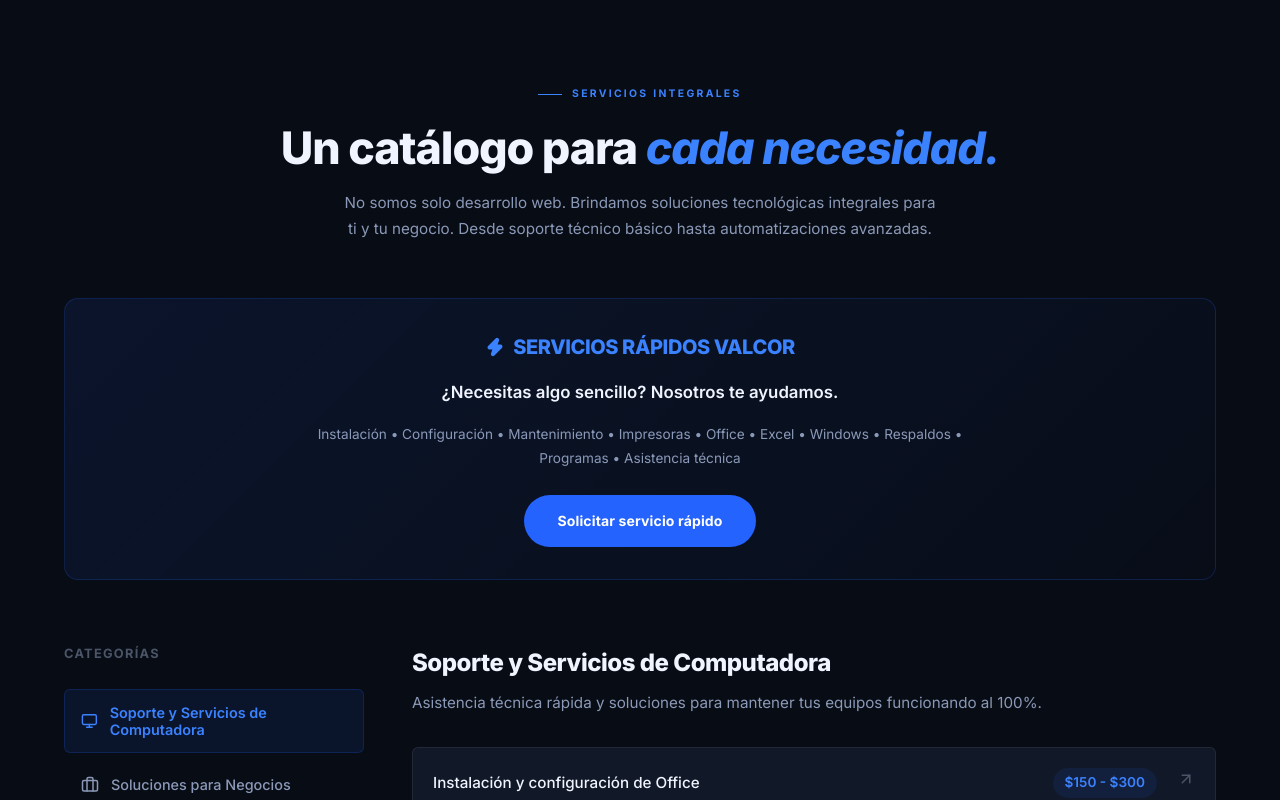
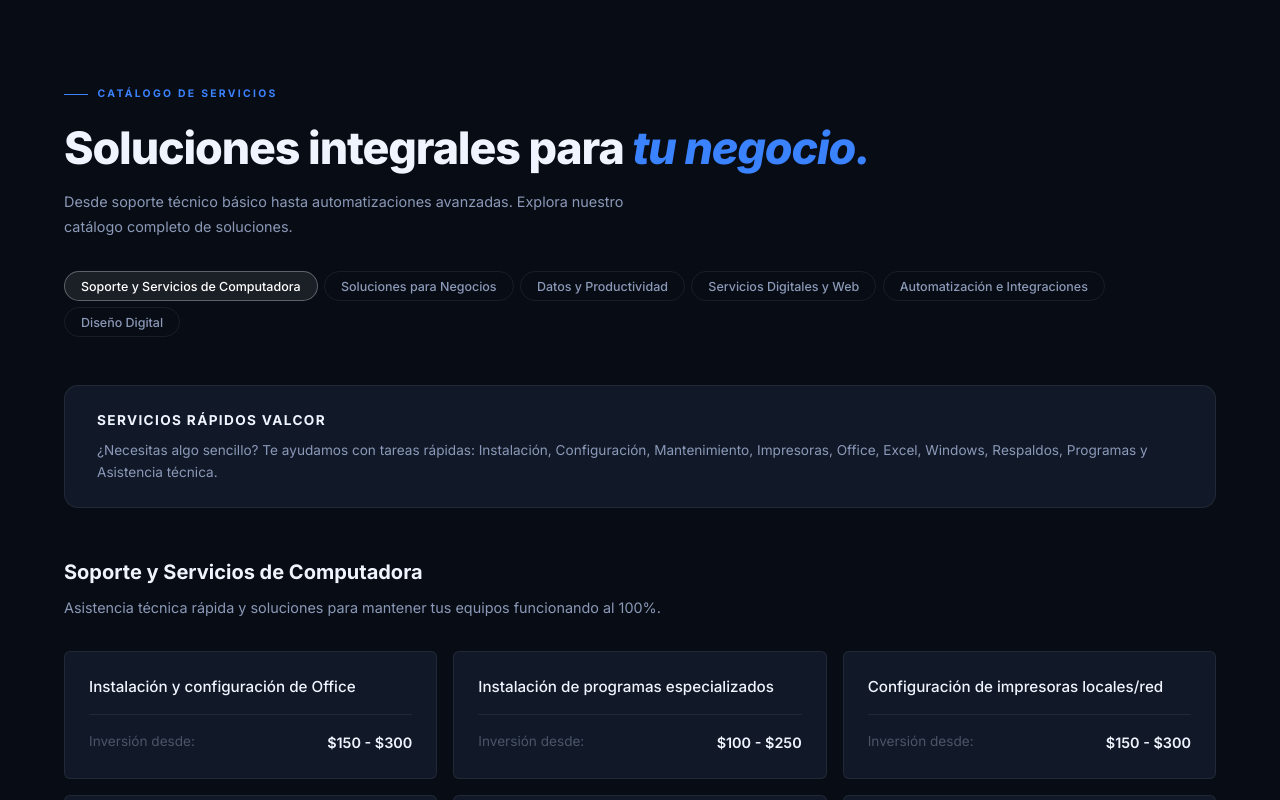
Before and after one commit to Alan-Cortez/ValcorSolutions, a Next.js app: page / in a window 1280 px wide. Shown: the part 2060-2860 px from the top of the page. Built offline with nearby package versions, Linux system fonts and the light colour scheme.

Commit message:
refactor: Redesign Catalog to match site aesthetic and remove icons

```diff
--- a/components/public/Catalog.tsx
+++ b/components/public/Catalog.tsx
@@ -2,134 +2,96 @@
 
 import { useState } from 'react';
 import { motion, AnimatePresence } from 'framer-motion';
-import { ArrowUpRight, Zap, Monitor, Smartphone, Briefcase, Database, CloudLightning, PenTool } from 'lucide-react';
 import { catalogData } from '@/lib/catalog';
-
-const iconMap: Record<string, React.ElementType> = {
-  'soporte-computadora': Monitor,
-  'soluciones-negocios': Briefcase,
-  'datos-productividad': Database,
-  'servicios-digitales': Smartphone,
-  'automatizacion': CloudLightning,
-  'diseno-digital': PenTool,
-};
 
 export default function Catalog() {
   const [activeTab, setActiveTab] = useState(catalogData[0].id);
-
   const activeCategory = catalogData.find((c) => c.id === activeTab) || catalogData[0];
 
   return (
     <section id="catalogo" className="section" style={{ background: 'var(--bg-primary)', borderTop: '1px solid var(--bg-border)' }}>
       <div className="container">
-        {/* Header */}
+
+        {/* Header similar to Portfolio */}
+        <div className="catalog-header" style={{ marginBottom: '3rem' }}>
           <motion.div
             initial={{ opacity: 0, y: 20 }}
             whileInView={{ opacity: 1, y: 0 }}
             viewport={{ once: true }}
             transition={{ duration: 0.6 }}
-          style={{ marginBottom: '3.5rem', textAlign: 'center' }}
+            style={{ marginBottom: '2rem' }}
           >
-          <div className="section-label" style={{ justifyContent: 'center' }}>
-            Servicios Integrales
-          </div>
-          <h2 className="text-headline" style={{ marginBottom: '1rem' }}>
-            Un catálogo para <span className="accent">cada necesidad.</span>
+            <div className="section-label">Catálogo de Servicios</div>
+            <h2 className="text-headline">
+              Soluciones integrales para <span className="accent">tu negocio.</span>
             </h2>
-          <p style={{ color: 'var(--text-secondary)', fontSize: '0.95rem', maxWidth: 600, margin: '0 auto', lineHeight: 1.7 }}>
-            No somos solo desarrollo web. Brindamos soluciones tecnológicas integrales para ti y tu negocio.
-            Desde soporte técnico básico hasta automatizaciones avanzadas.
+            <p style={{ color: 'var(--text-secondary)', marginTop: '1rem', fontSize: '0.9rem', lineHeight: 1.7, maxWidth: 600 }}>
+              Desde soporte técnico básico hasta automatizaciones avanzadas. Explora nuestro catálogo completo de soluciones.
             </p>
           </motion.div>
 
-        {/* Quick Services Banner */}
-        <motion.div
-          initial={{ opacity: 0, scale: 0.98 }}
-          whileInView={{ opacity: 1, scale: 1 }}
-          viewport={{ once: true }}
-          style={{
-            background: 'linear-gradient(135deg, rgba(37,99,255,0.1), rgba(37,99,255,0.02))',
-            border: '1px solid rgba(37,99,255,0.2)',
-            borderRadius: 'var(--radius-md)',
-            padding: '2rem',
-            marginBottom: '4rem',
-            display: 'flex',
-            flexDirection: 'column',
-            alignItems: 'center',
-            textAlign: 'center',
-            gap: '1rem'
-          }}
-        >
-          <div style={{ display: 'flex', alignItems: 'center', gap: '0.5rem', color: 'var(--blue-vivid)', fontWeight: 800, letterSpacing: '-0.02em', fontSize: '1.25rem' }}>
-            <Zap size={20} fill="var(--blue-vivid)" /> SERVICIOS RÁPIDOS VALCOR
-          </div>
-          <p style={{ color: 'var(--text-primary)', fontWeight: 600, fontSize: '1.05rem' }}>
-            ¿Necesitas algo sencillo? Nosotros te ayudamos.
-          </p>
-          <p style={{ color: 'var(--text-secondary)', fontSize: '0.85rem', maxWidth: 700, lineHeight: 1.8 }}>
-            Instalación • Configuración • Mantenimiento • Impresoras • Office • Excel • Windows • Respaldos • Programas • Asistencia técnica
-          </p>
-          <a href="#contacto" className="btn btn-primary" style={{ marginTop: '0.5rem' }}>
-            Solicitar servicio rápido
-          </a>
-        </motion.div>
-
-        {/* Catalog Navigation */}
-        <div className="catalog-layout">
-          <div className="catalog-sidebar">
-            <h3 style={{ fontSize: '0.8rem', fontWeight: 700, color: 'var(--text-muted)', textTransform: 'uppercase', letterSpacing: '0.1em', marginBottom: '1.5rem' }}>
-              Categorías
-            </h3>
-            <div style={{ display: 'flex', flexDirection: 'column', gap: '0.5rem' }}>
-              {catalogData.map((cat) => {
-                const Icon = iconMap[cat.id] || Monitor;
-                const isActive = activeTab === cat.id;
-                return (
+          <div style={{ display: 'flex', gap: '0.4rem', flexWrap: 'wrap' }}>
+            {catalogData.map((cat) => (
               <button
                 key={cat.id}
                 onClick={() => setActiveTab(cat.id)}
                 style={{
-                      display: 'flex', alignItems: 'center', gap: '0.75rem',
-                      padding: '0.875rem 1rem',
-                      borderRadius: 'var(--radius-sm)',
-                      background: isActive ? 'var(--blue-subtle)' : 'transparent',
-                      color: isActive ? 'var(--blue-vivid)' : 'var(--text-secondary)',
-                      fontWeight: isActive ? 600 : 500,
-                      fontSize: '0.9rem',
-                      textAlign: 'left',
+                  padding: '0.4rem 1rem',
+                  borderRadius: 'var(--radius-pill)',
+                  fontSize: '0.78rem',
+                  fontWeight: 500,
+                  border: '1px solid',
                   transition: 'all 0.2s',
-                      border: '1px solid',
-                      borderColor: isActive ? 'rgba(37,99,255,0.2)' : 'transparent',
+                  borderColor: activeTab === cat.id ? 'rgba(255,255,255,0.3)' : 'var(--bg-border)',
+                  background: activeTab === cat.id ? 'rgba(255,255,255,0.08)' : 'transparent',
+                  color: activeTab === cat.id ? 'var(--white)' : 'var(--text-secondary)',
                 }}
               >
-                    <Icon size={18} />
                 {cat.title}
               </button>
-                );
-              })}
+            ))}
           </div>
         </div>
 
-          {/* Catalog Content */}
-          <div className="catalog-content">
+        {/* Quick Services clean text - no emojis or gradients */}
+        <div style={{
+          background: 'var(--bg-surface)',
+          border: '1px solid var(--bg-border)',
+          borderRadius: 'var(--radius-md)',
+          padding: '1.5rem 2rem',
+          marginBottom: '3rem',
+          display: 'flex',
+          flexDirection: 'column',
+          gap: '0.5rem'
+        }}>
+          <h3 style={{ fontSize: '0.85rem', fontWeight: 700, letterSpacing: '0.1em', textTransform: 'uppercase', color: 'var(--text-primary)' }}>
+            Servicios Rápidos Valcor
+          </h3>
+          <p style={{ color: 'var(--text-secondary)', fontSize: '0.85rem', lineHeight: 1.6 }}>
+            ¿Necesitas algo sencillo? Te ayudamos con tareas rápidas: Instalación, Configuración, Mantenimiento, Impresoras, Office, Excel, Windows, Respaldos, Programas y Asistencia técnica.
+          </p>
+        </div>
+
+        {/* Category Content */}
+        <div style={{ minHeight: '400px' }}>
           <AnimatePresence mode="wait">
             <motion.div
               key={activeCategory.id}
-                initial={{ opacity: 0, x: 10 }}
-                animate={{ opacity: 1, x: 0 }}
-                exit={{ opacity: 0, x: -10 }}
-                transition={{ duration: 0.3 }}
+              initial={{ opacity: 0, y: 10 }}
+              animate={{ opacity: 1, y: 0 }}
+              exit={{ opacity: 0, y: -10 }}
+              transition={{ duration: 0.2 }}
             >
               <div style={{ marginBottom: '2rem' }}>
-                  <h3 style={{ fontSize: '1.5rem', fontWeight: 800, color: 'var(--text-primary)', marginBottom: '0.5rem', letterSpacing: '-0.02em' }}>
+                <h3 style={{ fontSize: '1.25rem', fontWeight: 700, color: 'var(--text-primary)', marginBottom: '0.5rem' }}>
                   {activeCategory.title}
                 </h3>
-                  <p style={{ color: 'var(--text-secondary)', fontSize: '0.95rem', lineHeight: 1.6 }}>
+                <p style={{ color: 'var(--text-secondary)', fontSize: '0.9rem' }}>
                   {activeCategory.description}
                 </p>
               </div>
 
-                <div style={{ display: 'flex', flexDirection: 'column', gap: '0.75rem' }}>
+              <div className="catalog-grid">
                 {activeCategory.services.map((service) => (
                   <div
                     key={service.id}
@@ -137,27 +99,27 @@
                       background: 'var(--bg-surface)',
                       border: '1px solid var(--bg-border)',
                       borderRadius: 'var(--radius-sm)',
-                        padding: '1.25rem',
+                      padding: '1.5rem',
                       display: 'flex',
+                      flexDirection: 'column',
                       justifyContent: 'space-between',
-                        alignItems: 'center',
                       gap: '1rem',
-                        flexWrap: 'wrap',
                       transition: 'border-color 0.2s',
                     }}
                     onMouseEnter={(e) => (e.currentTarget.style.borderColor = 'var(--bg-border-hover)')}
                     onMouseLeave={(e) => (e.currentTarget.style.borderColor = 'var(--bg-border)')}
                   >
-                      <div style={{ fontWeight: 500, fontSize: '0.95rem', color: 'var(--text-primary)' }}>
+                    <div style={{ fontWeight: 500, fontSize: '0.95rem', color: 'var(--text-primary)', lineHeight: 1.4 }}>
                       {service.name}
                     </div>
-                      <div style={{ display: 'flex', alignItems: 'center', gap: '1.25rem' }}>
-                        <span style={{ fontSize: '0.85rem', fontWeight: 600, color: 'var(--blue-vivid)', background: 'var(--blue-subtle)', padding: '0.25rem 0.75rem', borderRadius: 'var(--radius-pill)' }}>
+
+                    <div style={{ display: 'flex', alignItems: 'center', justifyContent: 'space-between', marginTop: 'auto', paddingTop: '1rem', borderTop: '1px solid var(--bg-border)' }}>
+                      <span style={{ fontSize: '0.85rem', color: 'var(--text-muted)' }}>
+                        Inversión desde:
+                      </span>
+                      <span style={{ fontSize: '0.9rem', fontWeight: 600, color: 'var(--text-primary)' }}>
                         {service.price}
                       </span>
-                        <a href="#contacto" style={{ color: 'var(--text-muted)', transition: 'color 0.2s' }} onMouseEnter={e => e.currentTarget.style.color = 'var(--white)'} onMouseLeave={e => e.currentTarget.style.color = 'var(--text-muted)'}>
-                          <ArrowUpRight size={18} />
-                        </a>
                     </div>
                   </div>
                 ))}
@@ -166,28 +128,21 @@
           </AnimatePresence>
         </div>
       </div>
-      </div>
 
       <style>{`
-        .catalog-layout {
+        .catalog-grid {
           display: grid;
-          grid-template-columns: 300px 1fr;
-          gap: 3rem;
-          align-items: start;
+          grid-template-columns: repeat(3, 1fr);
+          gap: 1rem;
         }
         @media (max-width: 900px) {
-          .catalog-layout {
+          .catalog-grid {
+            grid-template-columns: repeat(2, 1fr);
+          }
+        }
+        @media (max-width: 560px) {
+          .catalog-grid {
             grid-template-columns: 1fr;
-            gap: 2rem;
-          }
-          .catalog-sidebar {
-            display: flex;
-            flex-direction: column;
-          }
-          .catalog-sidebar > div {
-            display: grid;
-            grid-template-columns: repeat(auto-fit, minmax(200px, 1fr));
-            gap: 0.5rem;
           }
         }
       `}</style>
```
Lines whose indentation alone changed are shown as unchanged.
